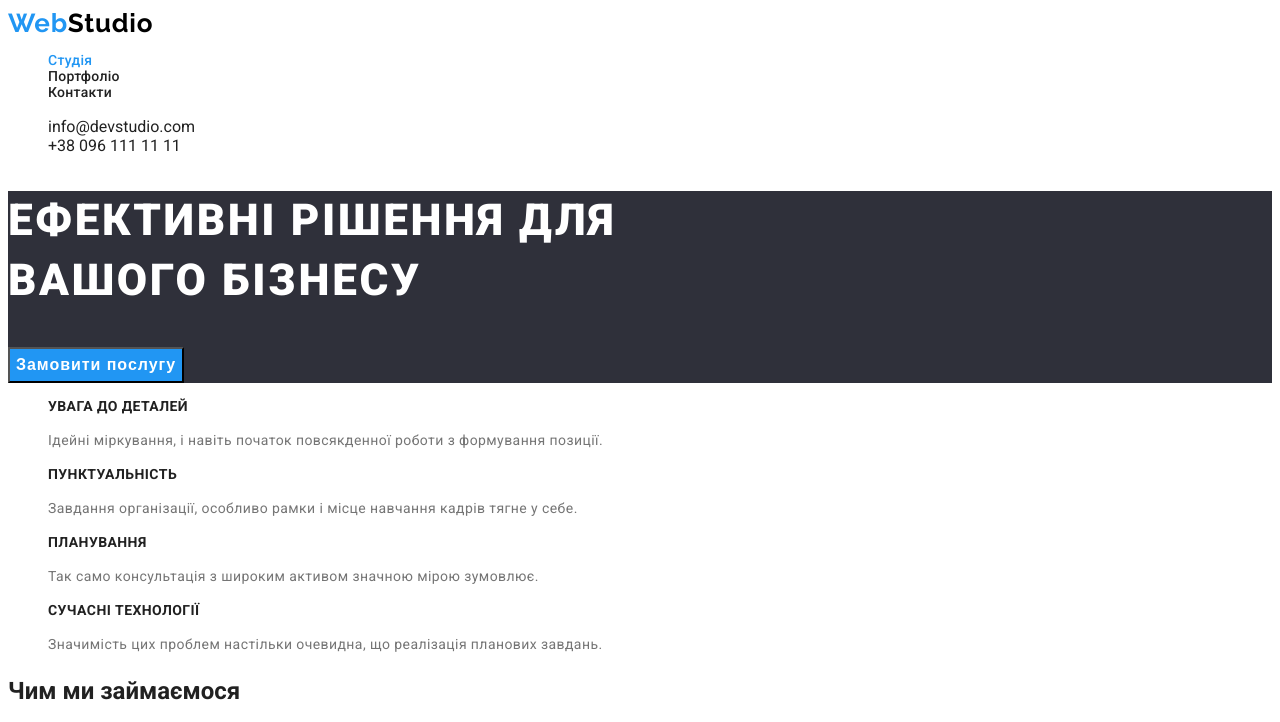
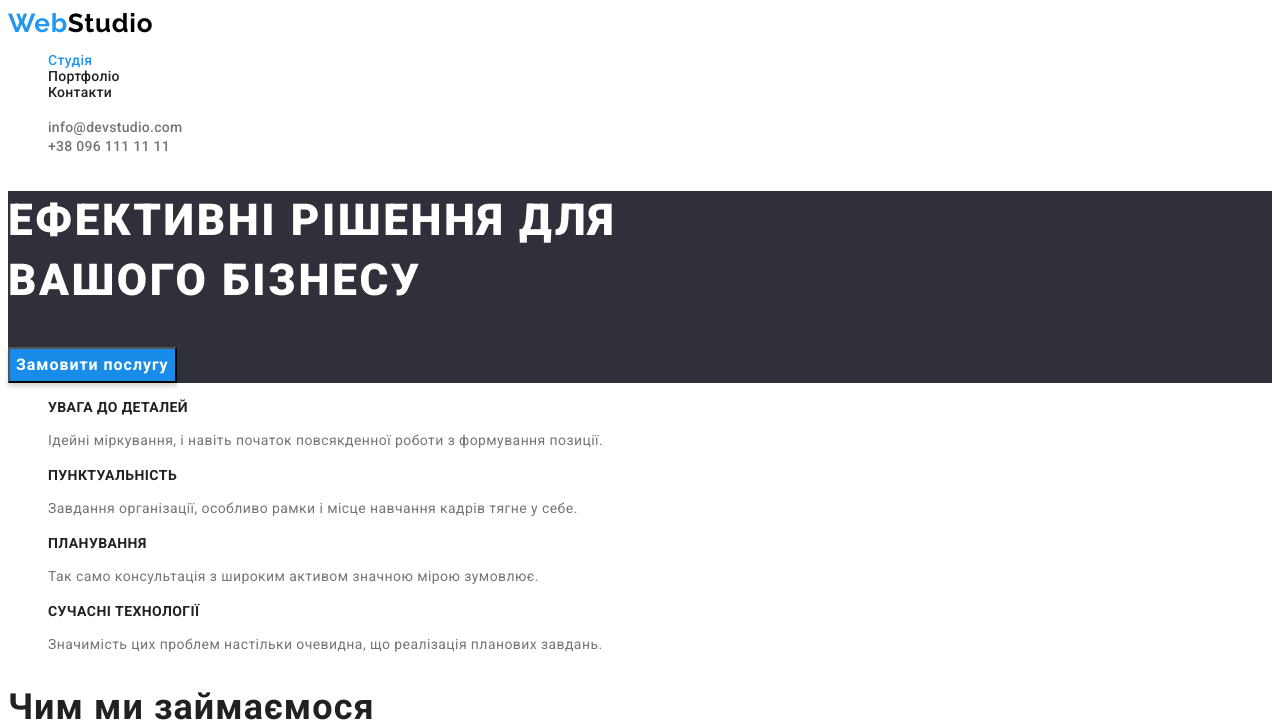
Before and after one commit to goshik73/goit-markup-hw-02, a plain HTML site: page index.html in a window 1280 px wide. Shown: the top 722 px of the page. Drawn offline with Linux system fonts and the light colour scheme.

Commit message:
fixed mistakes hw2

```diff
--- a/css/styles.css
+++ b/css/styles.css
@@ -44,7 +44,8 @@ body {
   color: var(--accent-color);
 }
 
-.nav-list {
+.nav-list,
+.list-link {
   font-weight: 500;
   font-size: 14px;
   line-height: 1.14;
@@ -56,7 +57,7 @@ body {
   text-decoration: none;
 }
 .list-link {
-  color: var(--primery-text-color);
+  color: var(--secondary-text-color);
 }
 .list-link:hover,
 .list-link:focus {
@@ -86,13 +87,21 @@ body {
   color: #ffffff;
 }
 .hero-btn {
-  background-color: #2196f3;
+  font-family: "Roboto";
+  background-color: #188ce8;
   color: #ffffff;
   cursor: pointer;
   font-weight: 700;
   font-size: 16px;
   line-height: 1.87;
   letter-spacing: 0.06em;
+  box-shadow: 0px 4px 4px rgba(0, 0, 0, 0.15);
+}
+.hero-btn:hover,
+.hero-btn:focus {
+  background: #2196f3;
+  box-shadow: 0px 4px 4px rgba(0, 0, 0, 0.15);
+  border-radius: 4px;
 }
 .btn {
   font-family: "Roboto";
@@ -100,6 +109,7 @@ body {
   font-size: 16px;
   line-height: 1.6;
   letter-spacing: 0.03em;
+  background-color: var(--secondary-bgc);
   color: var(--primery-text-color);
   cursor: pointer;
 }
@@ -110,11 +120,13 @@ body {
 }
 /* benefits */
 .benefits-title {
-  font-style: normal;
   font-weight: 700;
   font-size: 14px;
-  line-height: 1.14;
+  line-height: 16px;
   letter-spacing: 0.03em;
+  text-transform: uppercase;
+
+  color: #212121;
 }
 .benefits-text {
   font-size: 14px;
@@ -123,7 +135,8 @@ body {
   color: #757575;
 }
 /* team */
-.team-title {
+.team-title,
+.activity-title {
   font-weight: 700;
   font-size: 36px;
   line-height: 1.16;
@@ -177,6 +190,8 @@ body {
   text-decoration: none;
 }
 .footer-contact:hover,
-.footer-contact:focus {
+.footer-contact:focus,
+.footer-adress:hover,
+.footer-adress:focus {
   color: var(--accent-color);
 }
--- a/index.html
+++ b/index.html
@@ -52,27 +52,27 @@
         <h2 hidden>Переваги</h2>
         <ul class="benefits-list">
           <li>
-            <h3 class="benefits-title">УВАГА ДО ДЕТАЛЕЙ</h3>
+            <h3 class="benefits-title">Увага до деталей</h3>
             <p class="benefits-text">
               Ідейні міркування, і навіть початок повсякденної роботи з
               формування позиції.
             </p>
           </li>
           <li>
-            <h3 class="benefits-title">ПУНКТУАЛЬНІСТЬ</h3>
+            <h3 class="benefits-title">Пунктуальність</h3>
             <p class="benefits-text">
               Завдання організації, особливо рамки і місце навчання кадрів тягне
               у себе.
             </p>
           </li>
           <li>
-            <h3 class="benefits-title">ПЛАНУВАННЯ</h3>
+            <h3 class="benefits-title">Планування</h3>
             <p class="benefits-text">
               Так само консультація з широким активом значною мірою зумовлює.
             </p>
           </li>
           <li>
-            <h3 class="benefits-title">СУЧАСНІ ТЕХНОЛОГІЇ</h3>
+            <h3 class="benefits-title">Сучасні технології</h3>
             <p class="benefits-text">
               Значимість цих проблем настільки очевидна, що реалізація планових
               завдань.
@@ -82,7 +82,7 @@
       </section>
       <!-- activity -->
       <section class="activity">
-        <h2>Чим ми займаємося</h2>
+        <h2 class="activity-title">Чим ми займаємося</h2>
         <ul class="activity-list">
           <li>
             <img
```
